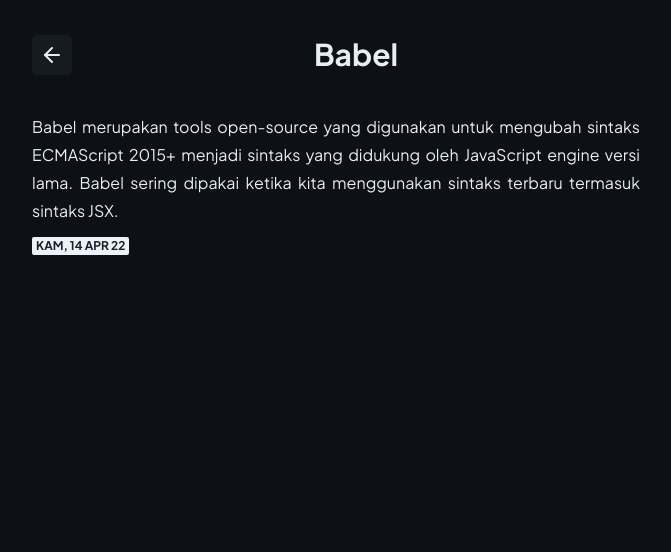
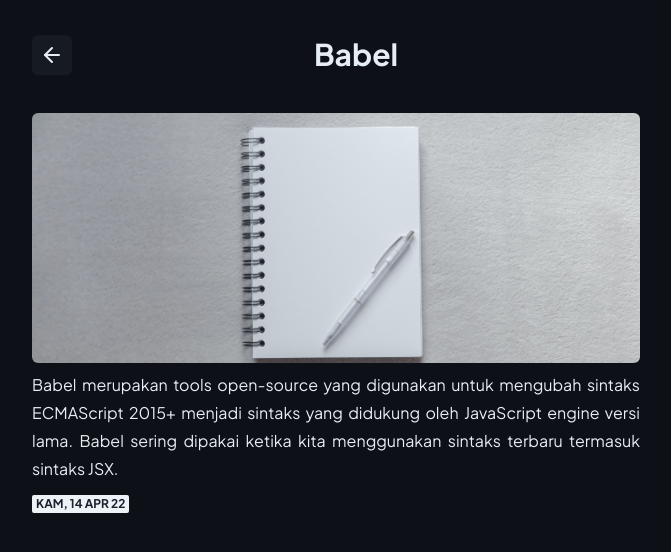
Before and after one commit to rolandowebdev/snap-note, a React (Vite) app: page /notes-1 in a window 1280 px wide. Shown: the top 552 px of the page, without its empty margins (304-975 px from the left). Built offline with nearby package versions, Linux system fonts and the light colour scheme.

Commit message:
feat: add example image for detail page

```diff
--- a/package.json
+++ b/package.json
@@ -15,6 +15,7 @@
     "@emotion/styled": "^11.11.0",
     "@fontsource/plus-jakarta-sans": "^5.0.18",
     "framer-motion": "^10.16.16",
+    "html-react-parser": "^5.0.7",
     "lucide-react": "^0.294.0",
     "prop-types": "^15.8.1",
     "react": "^18.2.0",
--- a/src/components/ui/form-modal.jsx
+++ b/src/components/ui/form-modal.jsx
@@ -12,7 +12,8 @@ import {
   FormControl,
   FormLabel,
   IconButton,
-  Input
+  Input,
+  Textarea
 } from '@chakra-ui/react'
 import { Plus, EditIcon } from 'lucide-react'
 import { useCustomToast } from '@/hooks'
@@ -73,7 +74,7 @@ export const FormModal = ({ noteId }) => {
           variant='ghost'
           aria-label='create note'
           bg='brand.softDark'
-          color='brand.light'
+          color='#FFFFFFA3'
           _hover={{ bgColor: 'brand.border' }}
           _active={{ bgColor: 'transparent' }}
           icon={<Plus />}
@@ -104,7 +105,7 @@ export const FormModal = ({ noteId }) => {
 
               <FormControl mt={4}>
                 <FormLabel>Description</FormLabel>
-                <Input
+                <Textarea
                   placeholder='Description'
                   onChange={(e) => setBody(e.target.value)}
                   value={body}
--- a/src/components/ui/note-card.jsx
+++ b/src/components/ui/note-card.jsx
@@ -1,4 +1,5 @@
 import PropTypes from 'prop-types'
+import parse from 'html-react-parser'
 import {
   Box,
   Heading,
@@ -62,9 +63,11 @@ export const NoteCard = ({ id, title, body, createdAt, archived }) => {
               {title}
             </Heading>
             <Text fontSize='sm' fontWeight='300'>
-              {`${body.length > 55 ? body.slice(0, 55) : body}${
-                body.length > 55 ? '...' : ''
-              }`}
+              {parse(
+                `${body.length > 55 ? body.slice(0, 55) : body}${
+                  body.length > 55 ? '...' : ''
+                }`
+              )}
             </Text>
           </Link>
         </HStack>
--- a/src/components/ui/search-notes.jsx
+++ b/src/components/ui/search-notes.jsx
@@ -27,7 +27,7 @@ export const SearchNotes = () => {
         border={0}
         h={12}
         bg='brand.softDark'
-        color='brand.light'
+        color='#FFFFFFA3'
         children={<Search size={22} />}
       />
       <Input
@@ -38,9 +38,9 @@ export const SearchNotes = () => {
         placeholder='Search Note'
         bg='brand.softDark'
         _placeholder={{
-          color: 'brand.light'
+          color: '#FFFFFFA3'
         }}
-        color='brand.light'
+        color='#FFFFFFA3'
         value={keyword}
         onChange={(e) => handleSearch(e)}
       />
--- a/src/pages/Detail.jsx
+++ b/src/pages/Detail.jsx
@@ -1,7 +1,15 @@
+import parse from 'html-react-parser'
 import { ArrowLeft } from 'lucide-react'
 import { useParams } from 'react-router-dom'
 import { useNavigate } from 'react-router-dom'
-import { Container, Box, IconButton, Text, Badge } from '@chakra-ui/react'
+import {
+  Container,
+  Box,
+  IconButton,
+  Text,
+  Badge,
+  Image
+} from '@chakra-ui/react'
 import { NotFound } from './NotFound'
 import { showFormattedDate } from '@/utils'
 import { useNotes } from '@/context'
@@ -33,8 +41,17 @@ export const DetailNote = () => {
             </Text>
           </Box>
           <Box as='main' pb={10} pt={5}>
+            <Image
+              w='full'
+              rounded='md'
+              mb={2}
+              h='250px'
+              objectFit='cover'
+              src='public/example.jpg'
+              alt='example image'
+            />
             <Text as='p' lineHeight='1.75rem' textAlign='justify'>
-              {note?.body}
+              {parse(note?.body)}
             </Text>
             <Badge mt={3}>{showFormattedDate(note?.createdAt)}</Badge>
           </Box>
```
Also changed, not shown: public/example.jpg (added), 1 other file (tests, documents, lock files or other folders).
